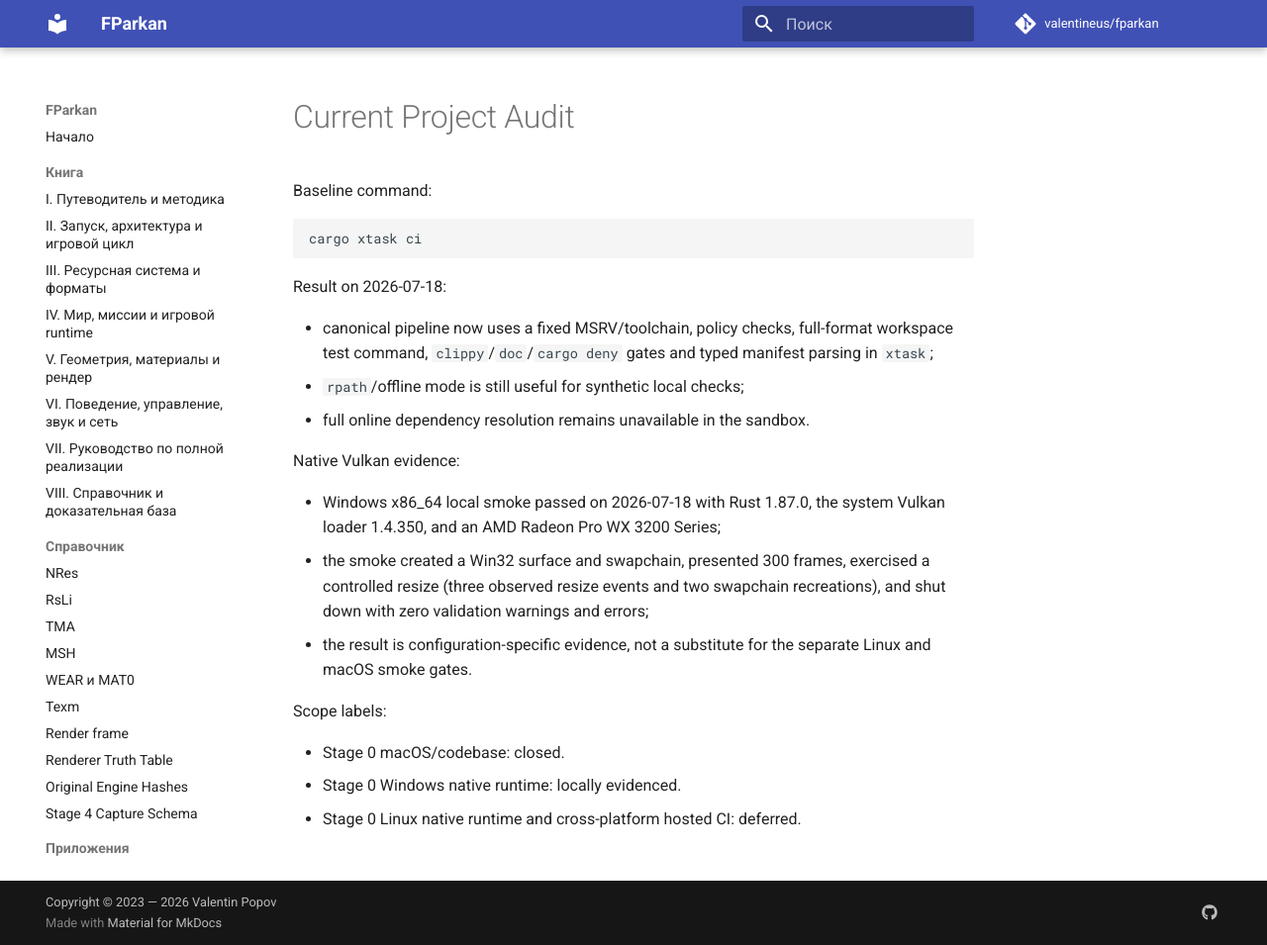
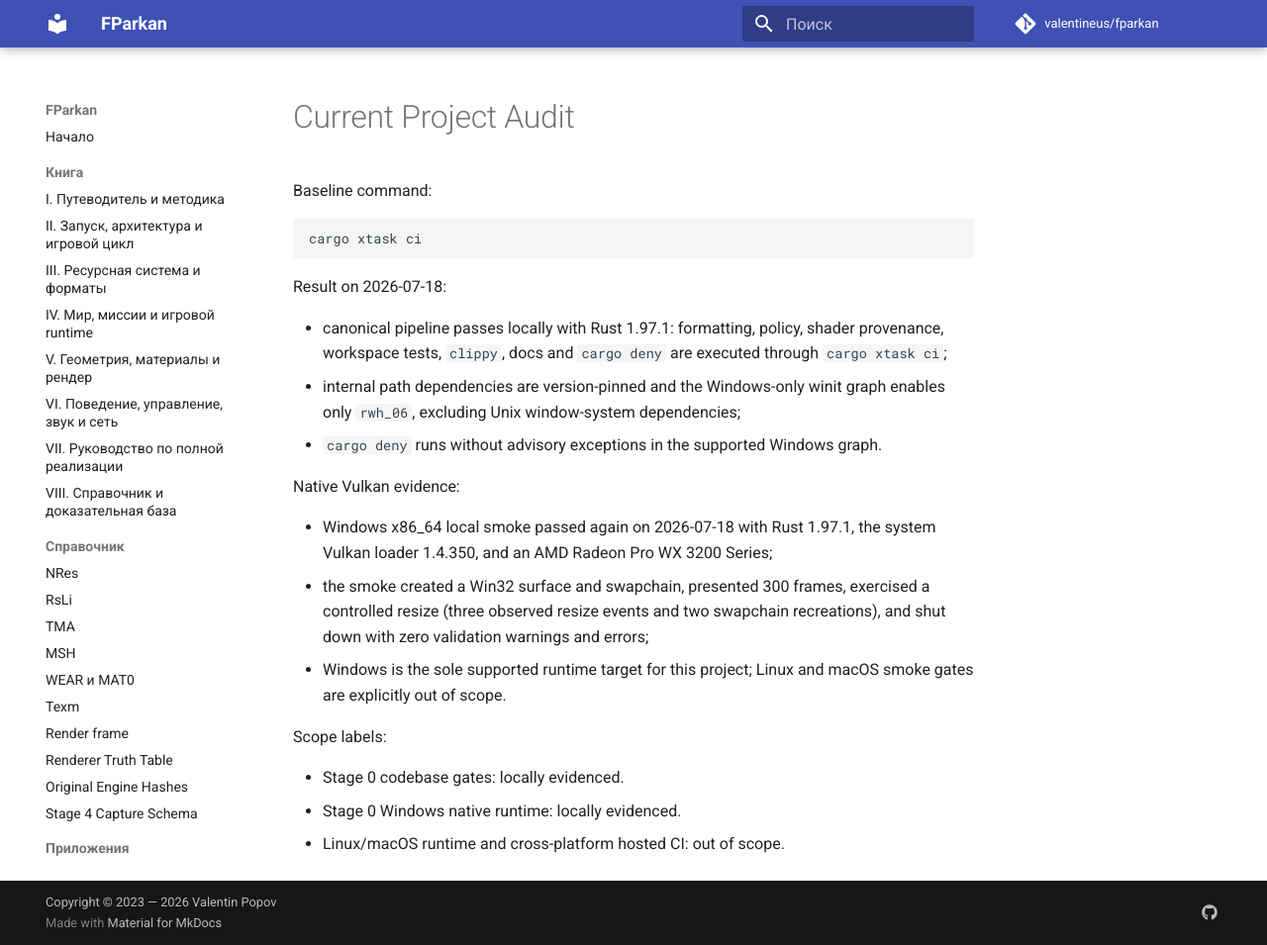
Before and after one commit to valentineus/fparkan, an MkDocs documentation site: the page built from docs/baseline/current-project-audit.md, in a window 1280 px wide and 955 px high. Shown: the whole window at 99% size. Built offline with MkDocs 1.6.1 and Material for MkDocs 9.7.7, drawn with Linux system fonts in a browser that asks for light colours; comment, search, counter and statistics services are not loaded.

Commit message:
build(platform): restrict runtime scope to Windows

```diff
--- a/docs/baseline/current-project-audit.md
+++ b/docs/baseline/current-project-audit.md
@@ -8,25 +8,26 @@ cargo xtask ci
 
 Result on 2026-07-18:
 
-- canonical pipeline now uses a fixed MSRV/toolchain, policy checks,
-  full-format workspace test command, `clippy`/`doc`/`cargo deny` gates and
-  typed manifest parsing in `xtask`;
-- `rpath`/offline mode is still useful for synthetic local checks;
-- full online dependency resolution remains unavailable in the sandbox.
+- canonical pipeline passes locally with Rust 1.97.1: formatting, policy,
+  shader provenance, workspace tests, `clippy`, docs and `cargo deny` are
+  executed through `cargo xtask ci`;
+- internal path dependencies are version-pinned and the Windows-only winit
+  graph enables only `rwh_06`, excluding Unix window-system dependencies;
+- `cargo deny` runs without advisory exceptions in the supported Windows graph.
 
 Native Vulkan evidence:
 
-- Windows x86_64 local smoke passed on 2026-07-18 with Rust 1.87.0, the
+- Windows x86_64 local smoke passed again on 2026-07-18 with Rust 1.97.1, the
   system Vulkan loader 1.4.350, and an AMD Radeon Pro WX 3200 Series;
 - the smoke created a Win32 surface and swapchain, presented 300 frames,
   exercised a controlled resize (three observed resize events and two
   swapchain recreations), and shut down with zero validation warnings and
   errors;
-- the result is configuration-specific evidence, not a substitute for the
-  separate Linux and macOS smoke gates.
+- Windows is the sole supported runtime target for this project; Linux and
+  macOS smoke gates are explicitly out of scope.
 
 Scope labels:
 
-- Stage 0 macOS/codebase: closed.
+- Stage 0 codebase gates: locally evidenced.
 - Stage 0 Windows native runtime: locally evidenced.
-- Stage 0 Linux native runtime and cross-platform hosted CI: deferred.
+- Linux/macOS runtime and cross-platform hosted CI: out of scope.
```
Also changed, not shown: README.md (+6 -20 lines), deny.toml (+0 -7 lines), 3 other files.
